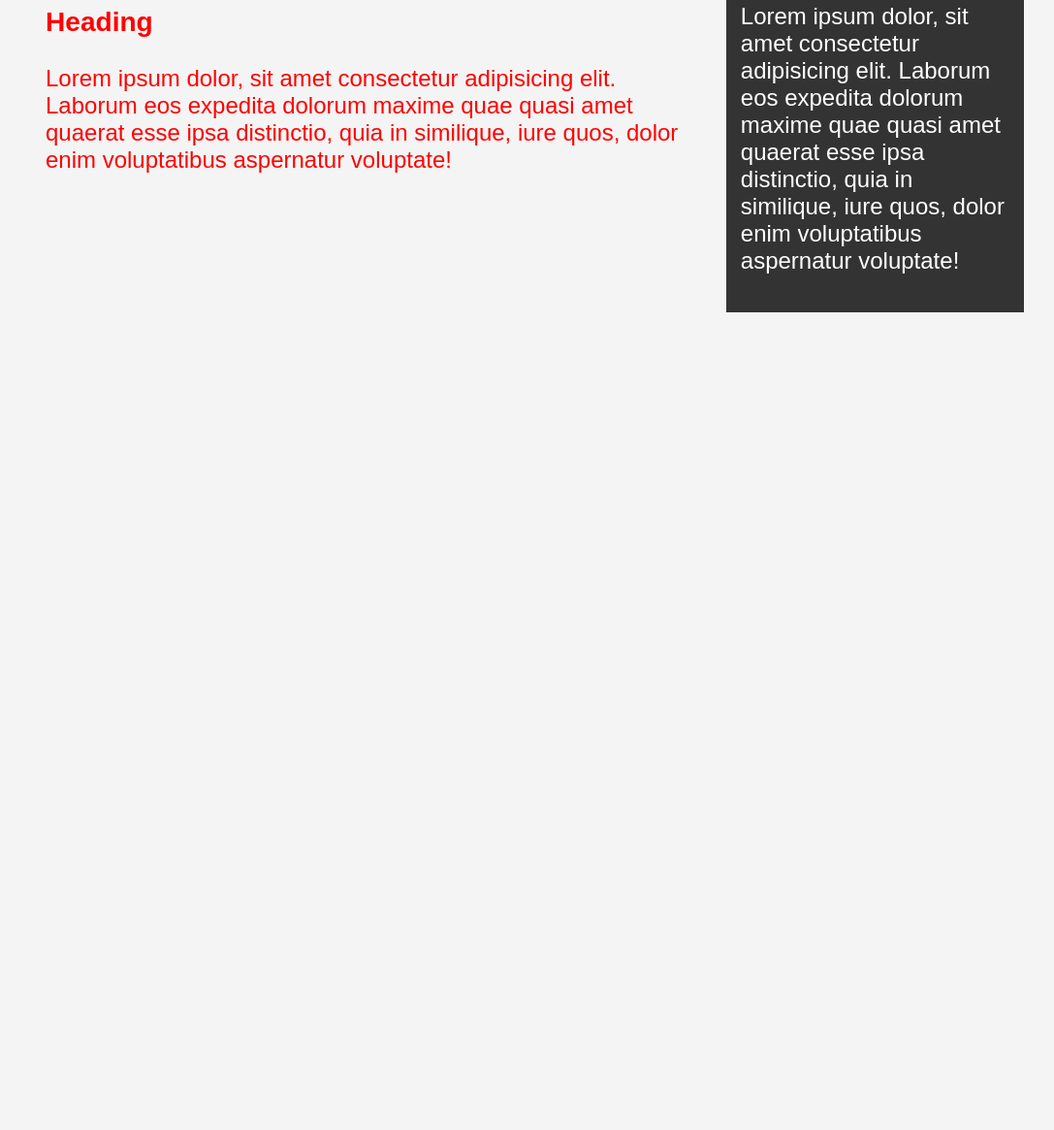
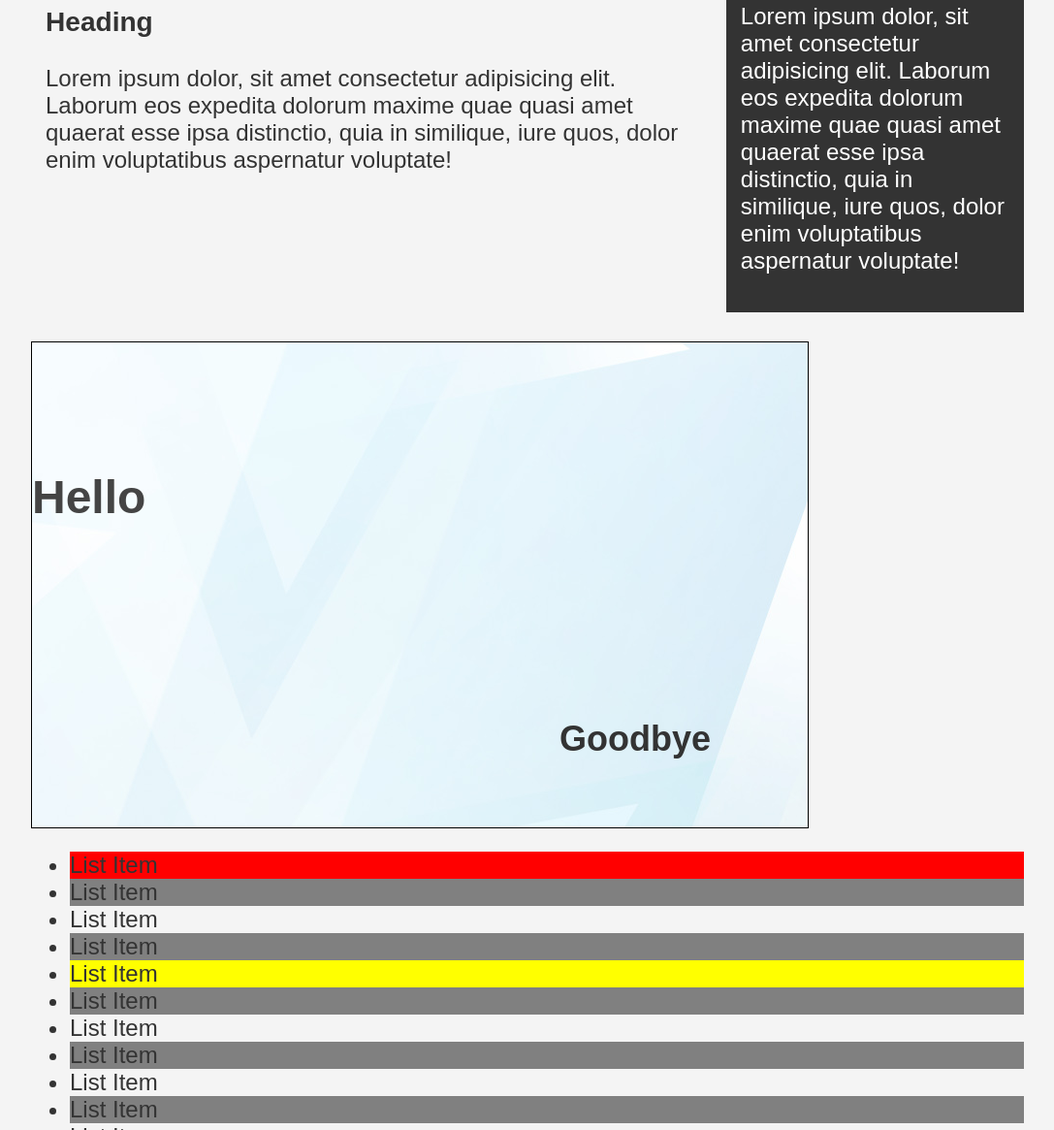
Before and after one commit to SicarioVT/First-Github-Project, a plain HTML site: page index.html in a window 1280 px wide. Shown: the part 1635-2800 px from the top of the page at 97% size, without its empty margins (96-1183 px from the left). Before the commit the page ends 1957 px from the top, so only its background shows below. Drawn offline with Linux system fonts and the light colour scheme.

Commit message:
learned pseudo classes in CSS

```diff
--- a/css/styles.css
+++ b/css/styles.css
@@ -1,10 +1,10 @@
 h1{
-    color:blue;
+    color: #444;
     /*font-family: Impact, Haettenschweiler, 'Arial Narrow Bold', sans-serif;*/
 
 }
 body {
-    color:red;
+    color:#333;
     background-color: #f4f4f4;
     font-family: Arial, Helvetica, sans-serif;
     font-size: 24px;
@@ -119,3 +119,43 @@ a:active{
     box-sizing: border-box;
 
 }
+
+.p-box{
+    width: 800px;
+    height: 500px;
+    border: 1px solid #000;
+    margin-top: 30px;
+    position: relative;
+    background-image: url("../images/bgimage.jpeg");
+    background-position: 100px 200px;
+    background-position: center center;
+}
+
+.p-box h1{
+    position: absolute;
+    top:100px;
+    left:200ps;
+}
+
+.p-box h2{
+    position: absolute;
+    bottom: 40px;
+    right: 100px;
+}
+
+.fix-me{
+    position: fixed;
+    top: 400px;
+}
+.my-list li:first-child{
+    background: red;
+}
+.my-list li:last-child{
+    background: blue;
+}
+.my-list li:nth-child(5){
+    background: yellow;
+}
+.my-list li:nth-child(even){
+    background: gray;
+}
--- a/index.html
+++ b/index.html
@@ -76,6 +76,27 @@
                 Lorem ipsum dolor, sit amet consectetur adipisicing elit. Laborum eos expedita dolorum maxime quae quasi amet quaerat esse ipsa distinctio, quia in similique, iure quos, dolor enim voluptatibus aspernatur voluptate!
             </p>
         </div>
+        <div class="clr"></div>
+        <div class="p-box">
+            <h1>Hello</h1>
+            <h2>Goodbye</h2>
+        </div>
+        <ul class="my-list">
+            <li>List Item</li>
+            <li>List Item</li>
+            <li>List Item</li>
+            <li>List Item</li>
+            <li>List Item</li>
+            <li>List Item</li>
+            <li>List Item</li>
+            <li>List Item</li>
+            <li>List Item</li>
+            <li>List Item</li>
+            <li>List Item</li>
+            <li>List Item</li>
+            <li>List Item</li>
+        </ul>
+        <a class="fix-me button" href="">Hello</a>
     </div>
 </body>
 
```
Also changed, not shown: images/bgimage.jpeg (added).
